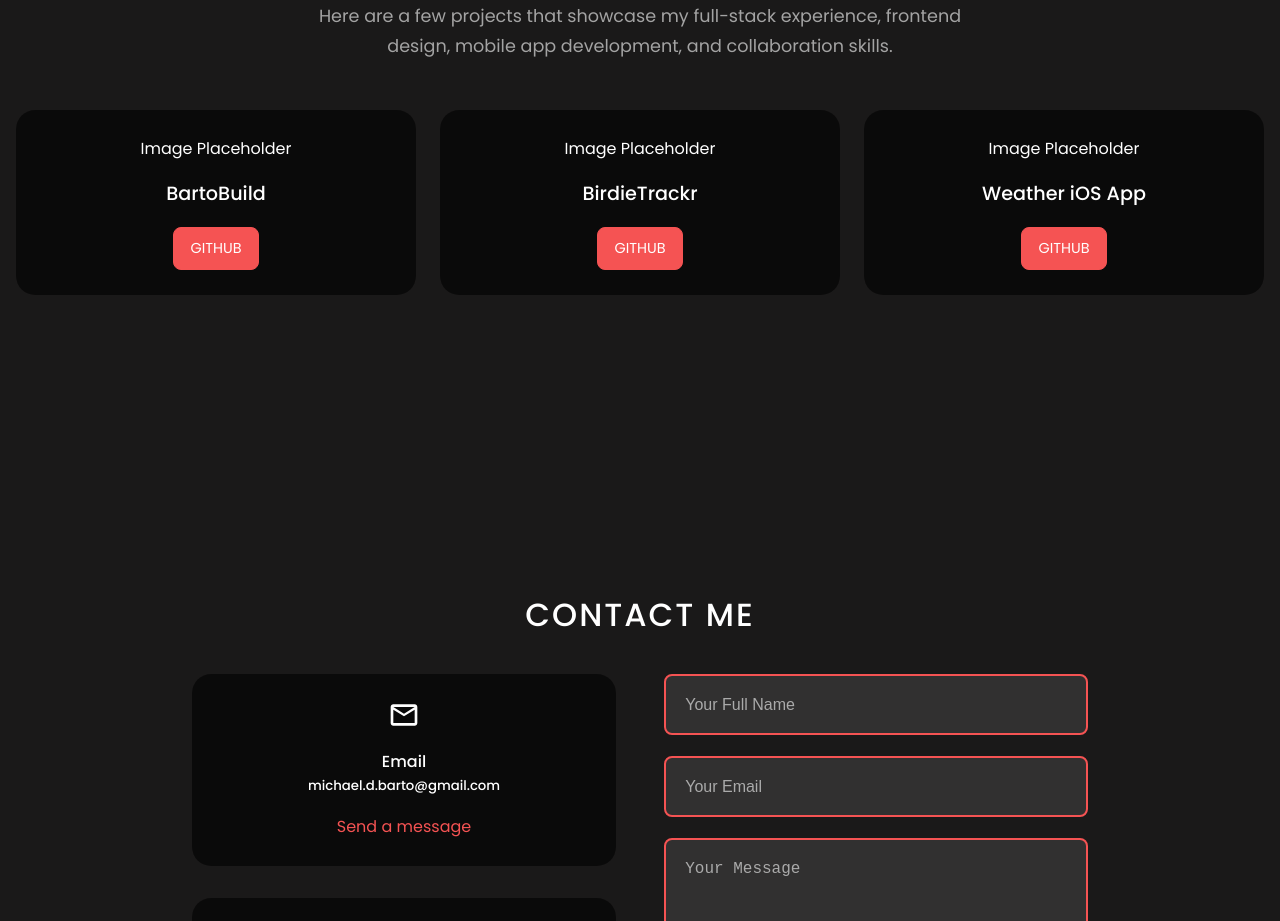
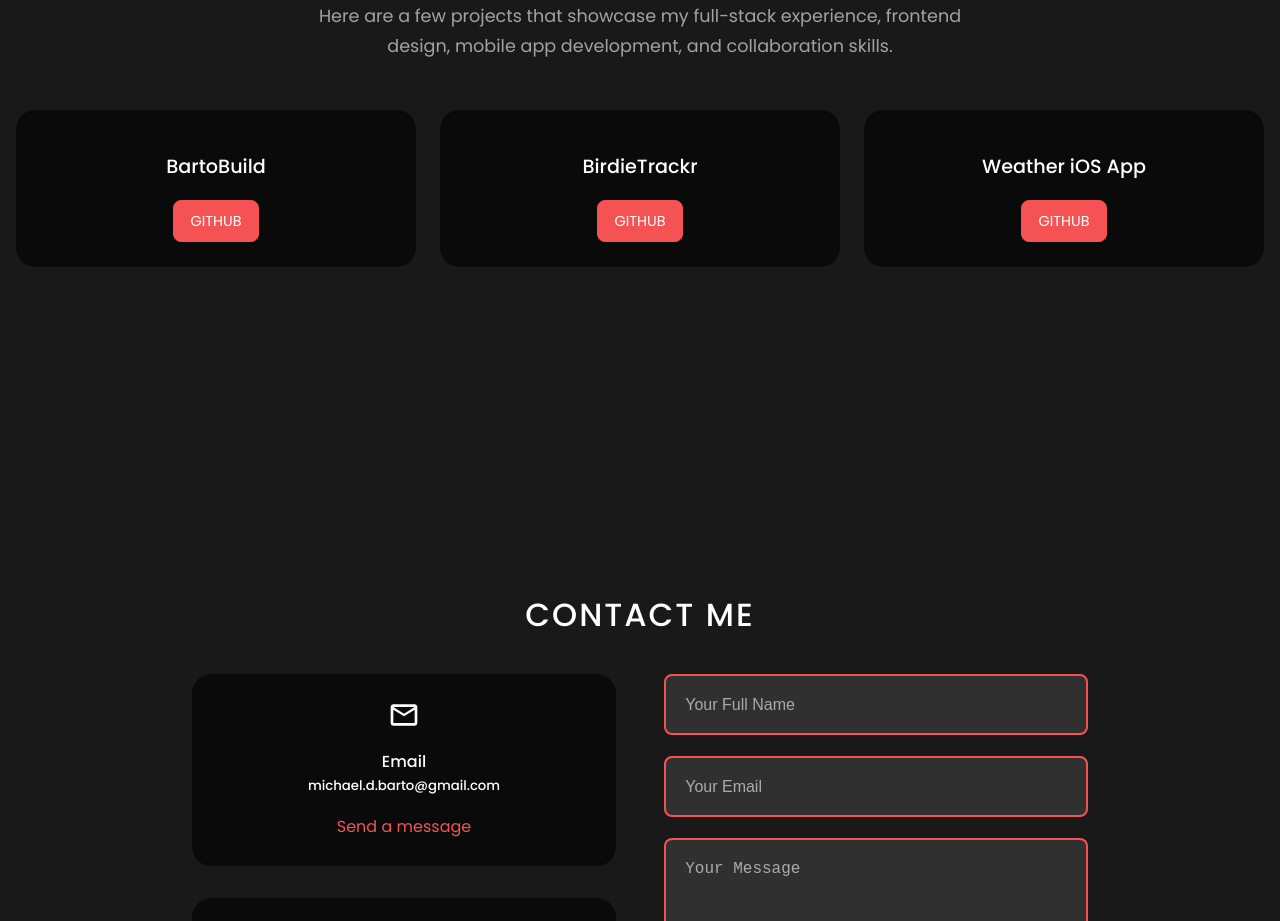
Before and after one commit to mbarto202/react-portfolio-website, a React (Create React App) app: page / in a window 1280 px wide. Shown: the part 1700-2621 px from the top of the page. Built offline with nearby package versions, Linux system fonts and the light colour scheme.

Commit message:
removed image placeholder

```diff
--- a/src/components/portfolio/Portfolio.jsx
+++ b/src/components/portfolio/Portfolio.jsx
@@ -17,9 +17,7 @@ const Portfolio = () => {
         design, mobile app development, and collaboration skills.
       </p>
       <div className="portfolio_container">
-        {/* Cards stay the same */}
         <article className="portfolio_item">
-          <div className="portfolio_img placeholder-img">Image Placeholder</div>
           <h3>BartoBuild</h3>
           <div className="portfolio_item-cta">
             <a
@@ -34,7 +32,6 @@ const Portfolio = () => {
         </article>
 
         <article className="portfolio_item">
-          <div className="portfolio_img placeholder-img">Image Placeholder</div>
           <h3>BirdieTrackr</h3>
           <div className="portfolio_item-cta">
             <a
@@ -49,7 +46,6 @@ const Portfolio = () => {
         </article>
 
         <article className="portfolio_item">
-          <div className="portfolio_img placeholder-img">Image Placeholder</div>
           <h3>Weather iOS App</h3>
           <div className="portfolio_item-cta">
             <a
```
